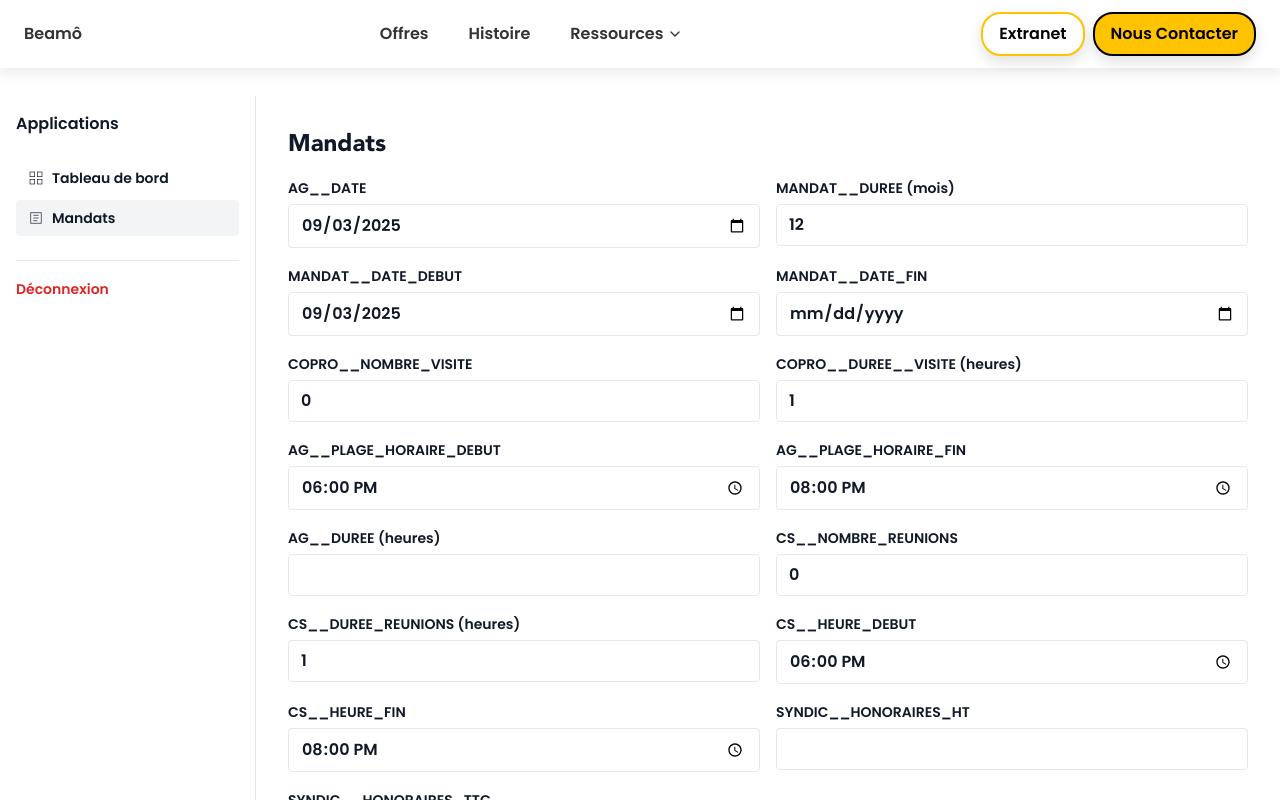
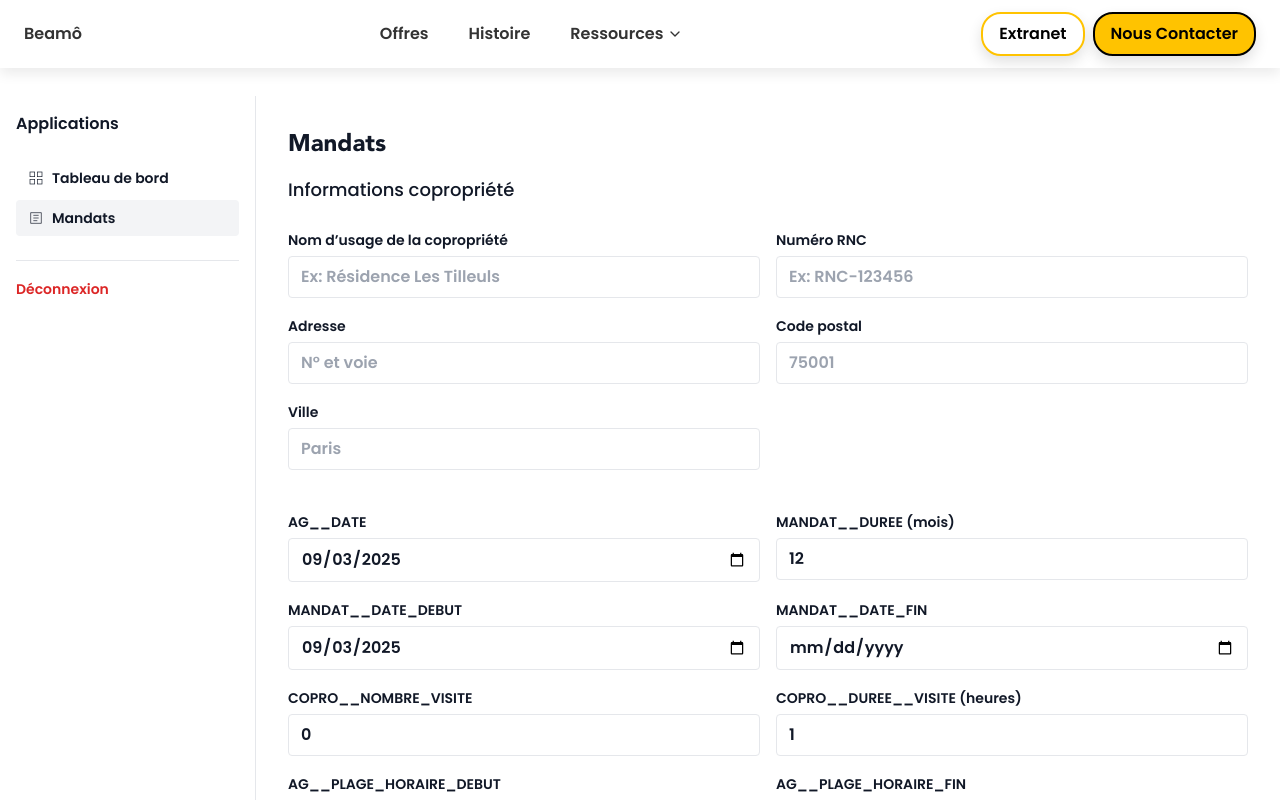
Before and after one commit to TAWRAW/beam-_app, a Next.js app in the folder nextjs-app/: page /apps/mandats in a window 1280 px wide. Shown: the top 800 px of the page. Built offline with nearby package versions, Linux system fonts and the light colour scheme; no server answers.

Commit message:
feat(mandats): ajouter champs copro (nom usage, adresse, CP, ville, numéro RNC) en tête du formulaire + validation schema

```diff
--- a/nextjs-app/src/app/apps/mandats/page.tsx
+++ b/nextjs-app/src/app/apps/mandats/page.tsx
@@ -9,6 +9,11 @@ const TVA_RATE = Number(process.env.NEXT_PUBLIC_TVA_TAUX ?? '0')
 export default function MandatsPage() {
   const today = useMemo(() => new Date().toISOString().slice(0, 10), [])
   const defaults: Partial<MandatInput> = {
+    COPRO__NOM_USAGE: '',
+    COPRO__ADRESSE: '',
+    COPRO__CP: '',
+    COPRO__VILLE: '',
+    COPRO__NUMERO_RNC: '',
     AG__DATE: today,
     MANDAT__DUREE: 12,
     MANDAT__DATE_DEBUT: today,
@@ -112,6 +117,18 @@ export default function MandatsPage() {
     <div>
       <h1 className="text-2xl font-semibold mb-4">Mandats</h1>
       <form onSubmit={onSubmit} className="grid md:grid-cols-2 gap-4">
+        {/* Identité copropriété */}
+        <div className="md:col-span-2">
+          <h2 className="text-lg font-medium mb-2">Informations copropriété</h2>
+        </div>
+        {field('COPRO__NOM_USAGE', 'Nom d’usage de la copropriété', { type: 'text', placeholder: 'Ex: Résidence Les Tilleuls' })}
+        {field('COPRO__NUMERO_RNC', 'Numéro RNC', { type: 'text', placeholder: 'Ex: RNC-123456' })}
+        {field('COPRO__ADRESSE', 'Adresse', { type: 'text', placeholder: 'N° et voie' })}
+        {field('COPRO__CP', 'Code postal', { type: 'text', inputMode: 'numeric', pattern: '\\d{5}', placeholder: '75001' })}
+        {field('COPRO__VILLE', 'Ville', { type: 'text', placeholder: 'Paris' })}
+
+        <div className="md:col-span-2 h-2" />
+
         {field('AG__DATE', 'AG__DATE', { type: 'date' })}
         {field('MANDAT__DUREE', 'MANDAT__DUREE (mois)', { type: 'number', min: 1, onBlur: tryComputeFin })}
         {field('MANDAT__DATE_DEBUT', 'MANDAT__DATE_DEBUT', { type: 'date', onBlur: tryComputeFin })}
--- a/nextjs-app/src/schemas/mandat.ts
+++ b/nextjs-app/src/schemas/mandat.ts
@@ -1,6 +1,13 @@
 import { z } from 'zod'
 
 export const MandatSchema = z.object({
+  // Identité copropriété
+  COPRO__NOM_USAGE: z.string().min(1, 'Requis'),
+  COPRO__ADRESSE: z.string().min(1, 'Requis'),
+  COPRO__CP: z.string().regex(/^\d{5}$/, 'Code postal à 5 chiffres'),
+  COPRO__VILLE: z.string().min(1, 'Requis'),
+  COPRO__NUMERO_RNC: z.string().min(1, 'Requis'),
+
   AG__DATE: z.string().date().or(z.string().regex(/^\d{4}-\d{2}-\d{2}$/)),
   MANDAT__DUREE: z.coerce.number().int().positive(),
   MANDAT__DATE_DEBUT: z.string().regex(/^\d{4}-\d{2}-\d{2}$/),
```
